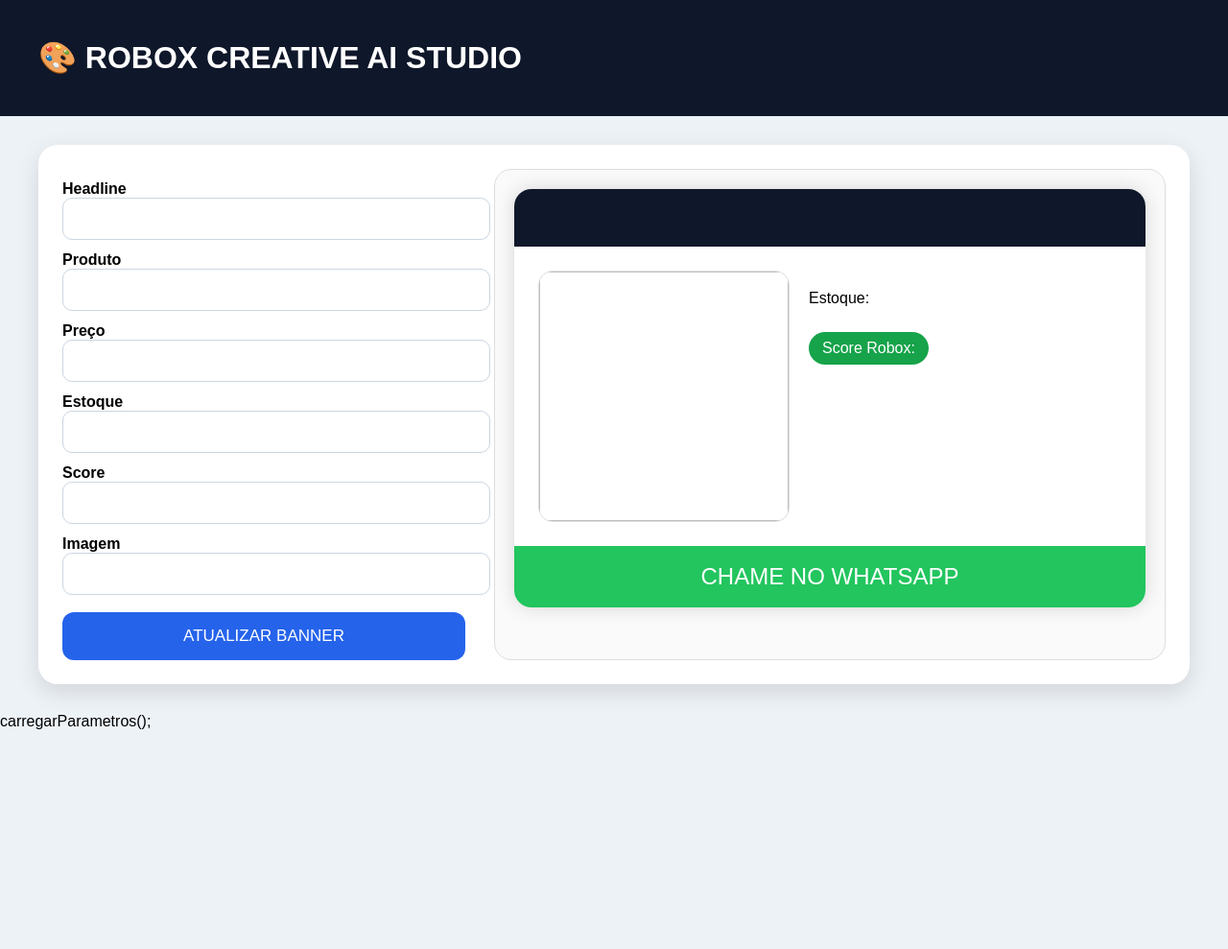
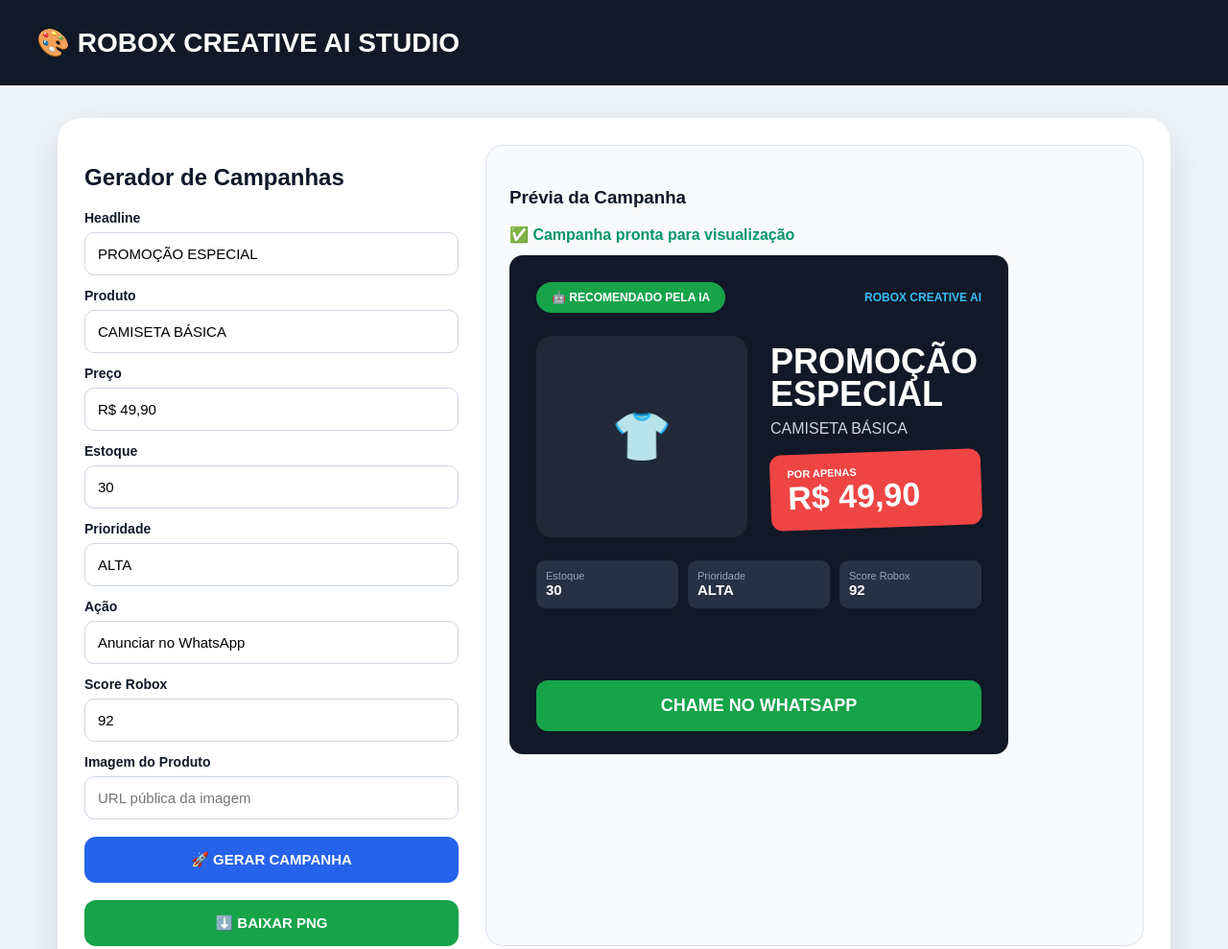
Before and after one commit to cabrexx/robox-creative-ai, a website: page src/public/studio.html in a window 1280 px wide. Shown: the top 989 px of the page at 96% size. Before the commit the page ends 800 px from the top, so only its background shows below. Drawn offline with nearby package versions, Linux system fonts and the light colour scheme.

Commit message:
Restaura visual profissional do Creative AI

```diff
--- a/src/public/studio.html
+++ b/src/public/studio.html
@@ -2,301 +2,177 @@
 <html lang="pt-BR">
 <head>
 <meta charset="UTF-8">
-<meta name="viewport" content="width=device-width,initial-scale=1">
+<meta name="viewport" content="width=device-width, initial-scale=1.0">
 <title>ROBOX CREATIVE AI</title>
 
+<script src="https://cdn.jsdelivr.net/npm/html2canvas@1.4.1/dist/html2canvas.min.js"></script>
+
 <style>
-
-body{
-    margin:0;
-    font-family:Arial,Helvetica,sans-serif;
-    background:#edf2f7;
-}
-
-header{
-    background:#0f172a;
-    color:white;
-    padding:20px 40px;
-}
-
-.container{
-    width:1200px;
-    max-width:95%;
-    margin:30px auto;
-}
-
-.card{
-    background:white;
-    border-radius:20px;
-    padding:25px;
-    box-shadow:0 8px 25px rgba(0,0,0,.12);
-}
-
-.grid{
-    display:grid;
-    grid-template-columns:420px 1fr;
-    gap:30px;
-}
-
-label{
-    display:block;
-    margin-top:12px;
-    font-weight:bold;
-}
-
-input{
-    width:100%;
-    padding:12px;
-    border-radius:10px;
-    border:1px solid #cbd5e1;
-    font-size:16px;
-}
-
-button{
-    width:100%;
-    margin-top:18px;
-    padding:15px;
-    border:none;
-    border-radius:12px;
-    background:#2563eb;
-    color:white;
-    font-size:17px;
-    cursor:pointer;
-}
-
-.preview{
-    border:1px solid #ddd;
-    border-radius:18px;
-    background:#fafafa;
-    padding:20px;
-}
-
-#banner{
-    width:100%;
-    max-width:700px;
-    background:white;
-    border-radius:18px;
-    overflow:hidden;
-    box-shadow:0 0 20px rgba(0,0,0,.15);
-}
-
-.topo{
-
-    background:#0f172a;
-    color:white;
-    padding:20px;
-
-}
-
-.produto{
-
-    display:flex;
-    gap:20px;
-    padding:25px;
-
-}
-
-.produto img{
-
-    width:260px;
-    height:260px;
-    object-fit:cover;
-    border-radius:15px;
-    border:1px solid #ddd;
-
-}
-
-.info{
-
-    flex:1;
-
-}
-
-.preco{
-
-    color:#e11d48;
-    font-size:42px;
-    font-weight:bold;
-
-}
-
-.score{
-
-    display:inline-block;
-    background:#16a34a;
-    color:white;
-    padding:8px 14px;
-    border-radius:30px;
-    margin-top:10px;
-
-}
-
-.cta{
-
-    background:#22c55e;
-    color:white;
-    text-align:center;
-    font-size:24px;
-    padding:18px;
-
-}
-
+*{box-sizing:border-box}
+body{margin:0;font-family:Arial,Helvetica,sans-serif;background:#eef3f8;color:#0f172a}
+header{background:#111827;color:white;padding:28px 38px}
+header h1{margin:0;font-size:28px}
+.container{max-width:1200px;margin:34px auto;padding:0 20px}
+.card{background:white;border-radius:24px;padding:28px;box-shadow:0 15px 40px rgba(15,23,42,.12)}
+.grid{display:grid;grid-template-columns:390px 1fr;gap:28px}
+label{display:block;font-weight:bold;margin-top:13px;font-size:14px}
+input{width:100%;padding:13px;margin-top:7px;border:1px solid #cbd5e1;border-radius:10px;font-size:15px}
+button{width:100%;margin-top:18px;padding:15px;border:none;border-radius:12px;background:#2563eb;color:white;font-weight:bold;font-size:15px;cursor:pointer}
+.btn-green{background:#16a34a}
+.preview{background:#f8fafc;border:1px solid #dbe3ef;border-radius:18px;padding:24px}
+.actions{display:flex;gap:12px;margin:14px 0 16px}
+.actions button{width:auto;margin:0;padding:10px 16px;font-size:14px}
+.success{color:#059669;font-weight:bold;margin:0 0 12px}
+.banner{width:100%;max-width:520px;aspect-ratio:1/1;background:#111827;border-radius:14px;padding:28px;color:white;position:relative;overflow:hidden}
+.banner-top{display:flex;justify-content:space-between;align-items:center;margin-bottom:24px}
+.badge{background:#16a34a;color:white;padding:9px 16px;border-radius:999px;font-size:12px;font-weight:bold}
+.brand{color:#38bdf8;font-size:12px;font-weight:bold}
+.banner-content{display:grid;grid-template-columns:1fr 1fr;gap:24px;align-items:center}
+.product-box{background:#1f2937;border-radius:16px;height:210px;display:flex;align-items:center;justify-content:center;overflow:hidden}
+.product-box img{width:100%;height:100%;object-fit:cover}
+.placeholder{font-size:50px}
+.offer h2{font-size:36px;line-height:34px;margin:0 0 10px}
+.offer .produto{font-size:16px;color:#cbd5e1;margin-bottom:15px}
+.price-box{background:#ef4444;border-radius:12px;padding:14px 18px;transform:rotate(-2deg)}
+.price-label{font-size:11px;font-weight:bold}
+.price{font-size:34px;font-weight:900}
+.metrics{display:grid;grid-template-columns:repeat(3,1fr);gap:10px;margin-top:24px}
+.metric{background:#263244;border-radius:9px;padding:10px}
+.metric span{display:block;color:#94a3b8;font-size:11px}
+.metric b{font-size:15px}
+.cta{position:absolute;left:28px;right:28px;bottom:24px;background:#16a34a;color:white;text-align:center;padding:16px;border-radius:12px;font-weight:900;font-size:18px}
+@media(max-width:900px){.grid{grid-template-columns:1fr}.banner{max-width:100%}}
 </style>
-
 </head>
 
 <body>
 
 <header>
-
   <h1>🎨 ROBOX CREATIVE AI STUDIO</h1>
-
 </header>
 
 <div class="container">
-
   <div class="card">
-
     <div class="grid">
 
       <div>
+        <h2>Gerador de Campanhas</h2>
 
         <label>Headline</label>
-<input id="headline">
+        <input id="headline" value="PROMOÇÃO ESPECIAL">
 
         <label>Produto</label>
-<input id="produto">
+        <input id="produto" value="CAMISETA BÁSICA">
 
         <label>Preço</label>
-<input id="preco">
+        <input id="preco" value="R$ 49,90">
 
         <label>Estoque</label>
-<input id="estoque">
+        <input id="estoque" value="30">
 
-<label>Score</label>
-<input id="score">
+        <label>Prioridade</label>
+        <input id="prioridade" value="ALTA">
 
-<label>Imagem</label>
-<input id="imagem">
+        <label>Ação</label>
+        <input id="acao" value="Anunciar no WhatsApp">
 
-<button onclick="atualizarBanner()">
+        <label>Score Robox</label>
+        <input id="score" value="92">
 
-ATUALIZAR BANNER
+        <label>Imagem do Produto</label>
+        <input id="imagem" placeholder="URL pública da imagem">
 
-</button>
-
+        <button onclick="atualizarBanner()">🚀 GERAR CAMPANHA</button>
+        <button class="btn-green" onclick="baixarBanner()">⬇️ BAIXAR PNG</button>
       </div>
 
       <div class="preview">
+        <h3>Prévia da Campanha</h3>
+        <p class="success">✅ Campanha pronta para visualização</p>
 
-<div id="banner">
-
-<div class="topo">
-
-<h2 id="b_headline"></h2>
-
+        <div id="banner" class="banner">
+          <div class="banner-top">
+            <div class="badge">🤖 RECOMENDADO PELA IA</div>
+            <div class="brand">ROBOX CREATIVE AI</div>
           </div>
 
-<div class="produto">
+          <div class="banner-content">
+            <div class="product-box" id="boxImagem">
+              <div class="placeholder">👕</div>
+            </div>
 
-<img id="b_imagem">
+            <div class="offer">
+              <h2 id="b_headline">PROMOÇÃO<br>ESPECIAL</h2>
+              <div class="produto" id="b_produto">CAMISETA BÁSICA</div>
 
-<div class="info">
+              <div class="price-box">
+                <div class="price-label">POR APENAS</div>
+                <div class="price" id="b_preco">R$ 49,90</div>
+              </div>
+            </div>
+          </div>
 
-<h2 id="b_produto"></h2>
+          <div class="metrics">
+            <div class="metric"><span>Estoque</span><b id="b_estoque">30</b></div>
+            <div class="metric"><span>Prioridade</span><b id="b_prioridade">ALTA</b></div>
+            <div class="metric"><span>Score Robox</span><b id="b_score">92</b></div>
+          </div>
 
-<div class="preco" id="b_preco"></div>
-
-<p>
-
-Estoque:
-<b id="b_estoque"></b>
-
-</p>
-
-<div class="score">
-
-Score Robox:
-<span id="b_score"></span>
-
+          <div class="cta" id="b_cta">CHAME NO WHATSAPP</div>
+        </div>
       </div>
 
     </div>
-
   </div>
-
-<div class="cta">
-
-CHAME NO WHATSAPP
-
-</div>
-
-</div>
-
-</div>
-
-</div>
-
-</div>
-
 </div>
 
 <script>
+function carregarParametros(){
+  const params = new URLSearchParams(window.location.search);
+  const campos = ["headline","produto","preco","estoque","prioridade","acao","score","imagem"];
 
-function carregarParametros(){
-
-const p=new URLSearchParams(location.search);
-
-["headline","produto","preco","estoque","score","imagem"].forEach(c=>{
-
-document.getElementById(c).value=p.get(c)||"";
-
+  campos.forEach(campo=>{
+    const valor = params.get(campo);
+    if(valor !== null){
+      document.getElementById(campo).value = valor;
+    }
   });
 
   atualizarBanner();
-<button onclick="baixarBanner()" style="background:#16a34a;">
-  ⬇️ BAIXAR PNG
-</button>
-}<button
-    onclick="baixarBanner()"
-    style="background:#16a34a;">
-
-⬇️ BAIXAR PNG
-
-</button>
+}
 
 function atualizarBanner(){
+  const headline = document.getElementById("headline").value || "PROMOÇÃO ESPECIAL";
+  const produto = document.getElementById("produto").value || "Produto";
+  const preco = document.getElementById("preco").value || "R$ 0,00";
+  const estoque = document.getElementById("estoque").value || "0";
+  const prioridade = document.getElementById("prioridade").value || "NORMAL";
+  const score = document.getElementById("score").value || "0";
+  const imagem = document.getElementById("imagem").value || "";
 
-document.getElementById("b_headline").innerText=document.getElementById("headline").value;
+  document.getElementById("b_headline").innerHTML = headline.replace(" ", "<br>");
+  document.getElementById("b_produto").innerText = produto;
+  document.getElementById("b_preco").innerText = preco;
+  document.getElementById("b_estoque").innerText = estoque;
+  document.getElementById("b_prioridade").innerText = prioridade;
+  document.getElementById("b_score").innerText = score;
 
-document.getElementById("b_produto").innerText=document.getElementById("produto").value;
+  const box = document.getElementById("boxImagem");
 
-document.getElementById("b_preco").innerText=document.getElementById("preco").value;
-
-document.getElementById("b_estoque").innerText=document.getElementById("estoque").value;
-
-document.getElementById("b_score").innerText=document.getElementById("score").value;
-
-const img=document.getElementById("imagem").value;
-
-if(img){
-
-document.getElementById("b_imagem").src=img;
-
+  if(imagem){
+    box.innerHTML = '<img src="' + imagem + '" crossorigin="anonymous" onerror="this.parentElement.innerHTML=\'<div class=placeholder>👕</div>\'">';
   }else{
-
-document.getElementById("b_imagem").src="https://placehold.co/400x400?text=Produto";
-
+    box.innerHTML = '<div class="placeholder">👕</div>';
+  }
 }
 
-}
 async function baixarBanner(){
   const banner = document.getElementById("banner");
 
-  const canvas = await html2canvas(banner, {
-    backgroundColor: "#ffffff",
-    scale: 2,
-    useCORS: true
+  const canvas = await html2canvas(banner,{
+    scale:2,
+    useCORS:true,
+    backgroundColor:null
   });
 
   const link = document.createElement("a");
@@ -305,14 +181,8 @@
   link.click();
 }
 
-/* FIM DA FUNÇÃO */
+carregarParametros();
+</script>
 
-carregarParametros();
-
-</script>
-carregarParametros();
-
-</script>
-<script src="https://cdn.jsdelivr.net/npm/html2canvas@1.4.1/dist/html2canvas.min.js"></script>
 </body>
 </html>
```
Lines whose indentation alone changed are shown as unchanged.
